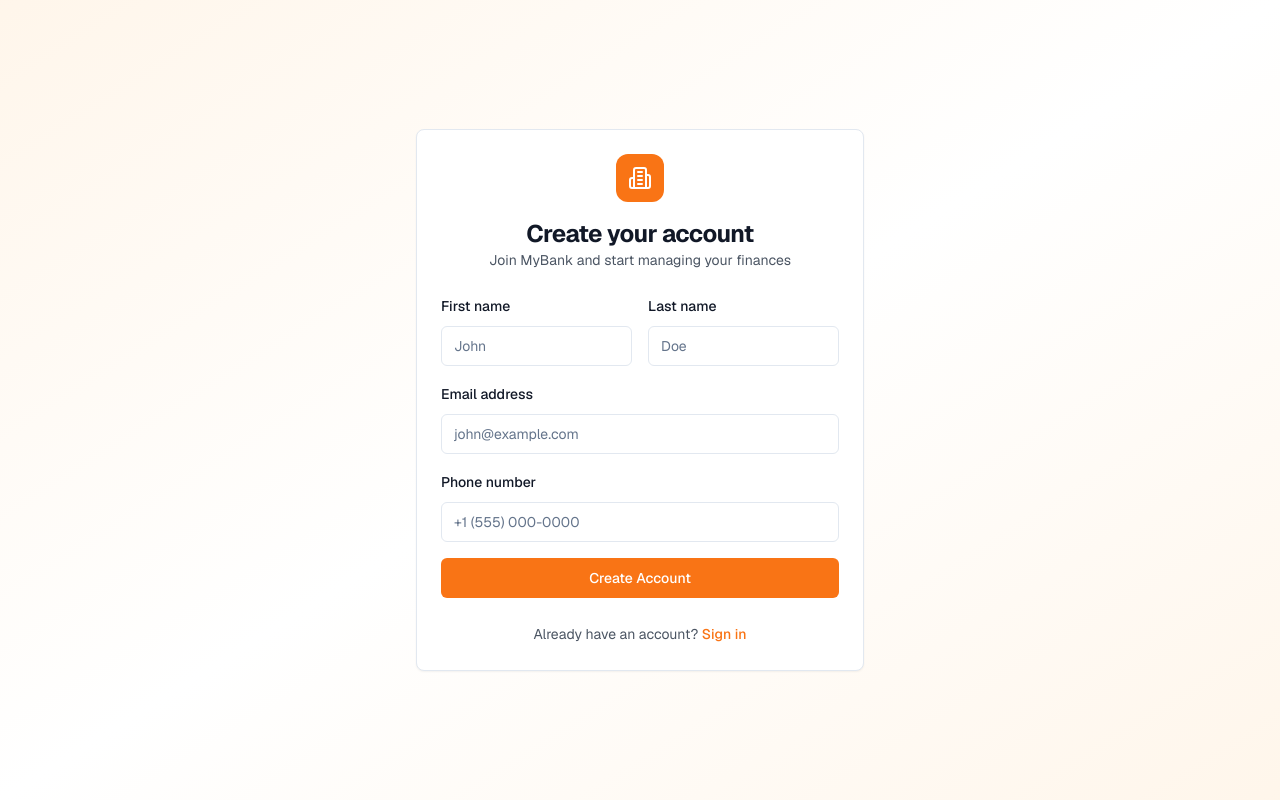
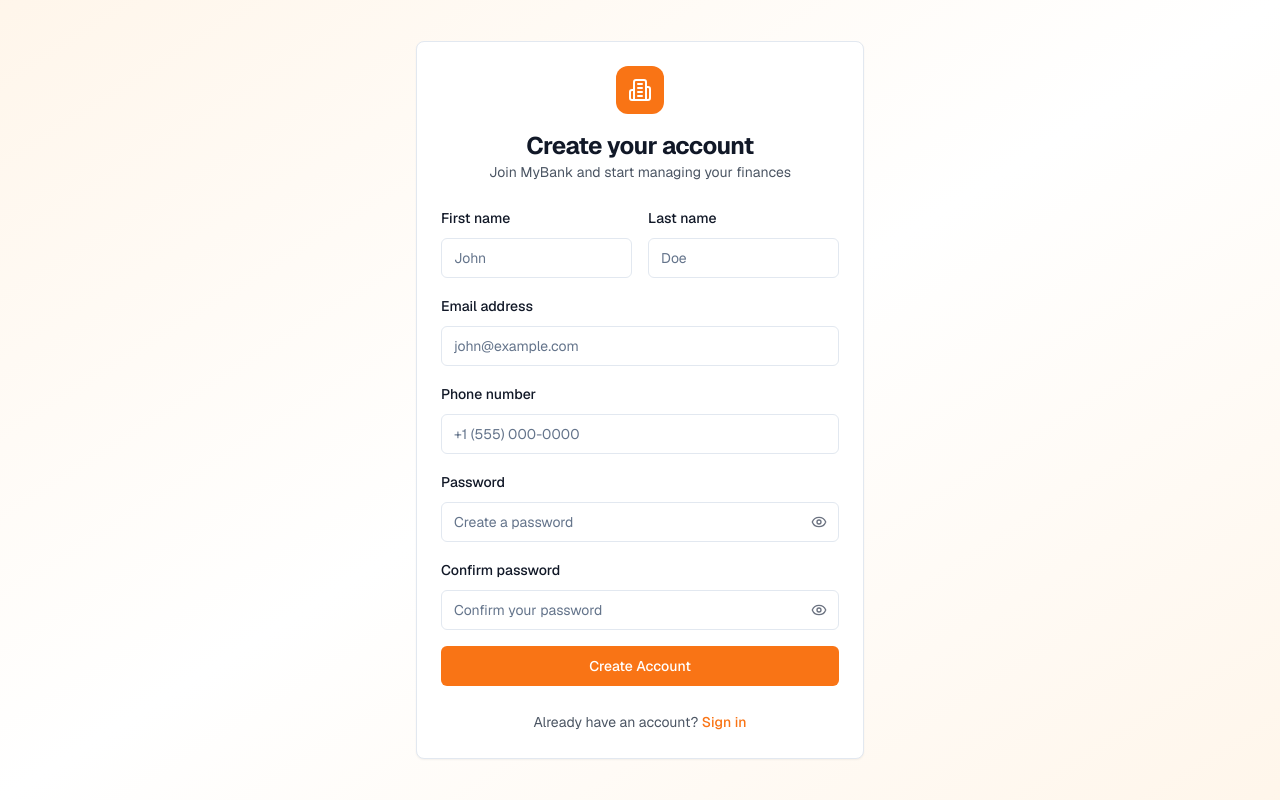
Before and after one commit to AshanHimantha/baking-webapp, a React (Vite) app: page /signup in a window 1280 px wide. Built offline with nearby package versions, Linux system fonts and the light colour scheme.

Commit message:
Add password field to sign in and sign up
Added password field to sign in and sign up forms.

```diff
--- a/src/pages/SignIn.tsx
+++ b/src/pages/SignIn.tsx
@@ -5,19 +5,21 @@ import { Button } from "@/components/ui/button";
 import { Input } from "@/components/ui/input";
 import { Card, CardContent, CardDescription, CardHeader, CardTitle } from "@/components/ui/card";
 import { InputOTP, InputOTPGroup, InputOTPSlot } from "@/components/ui/input-otp";
-import { Building2, ArrowLeft } from "lucide-react";
+import { Building2, ArrowLeft, Eye, EyeOff } from "lucide-react";
 
 const SignIn = () => {
-  const [step, setStep] = useState<'email' | 'verification'>('email');
+  const [step, setStep] = useState<'credentials' | 'verification'>('credentials');
   const [email, setEmail] = useState('');
+  const [password, setPassword] = useState('');
+  const [showPassword, setShowPassword] = useState(false);
   const [verificationCode, setVerificationCode] = useState('');
   const [isLoading, setIsLoading] = useState(false);
 
-  const handleEmailSubmit = async (e: React.FormEvent) => {
+  const handleCredentialsSubmit = async (e: React.FormEvent) => {
     e.preventDefault();
     setIsLoading(true);
 
-    // Simulate API call
+    // Simulate API call for login and sending verification code
     await new Promise(resolve => setTimeout(resolve, 1000));
 
     setIsLoading(false);
@@ -51,10 +53,10 @@ const SignIn = () => {
           </div>
           <div>
             <CardTitle className="text-2xl font-bold text-gray-900">
-              {step === 'email' ? 'Welcome back' : 'Verify your email'}
+              {step === 'credentials' ? 'Welcome back' : 'Verify your email'}
             </CardTitle>
             <CardDescription className="text-gray-600">
-              {step === 'email'
+              {step === 'credentials'
                 ? 'Sign in to your MyBank account'
                 : `We've sent a 6-digit code to ${email}`
               }
@@ -63,8 +65,8 @@ const SignIn = () => {
         </CardHeader>
 
         <CardContent className="space-y-6">
-          {step === 'email' ? (
-            <form onSubmit={handleEmailSubmit} className="space-y-4">
+          {step === 'credentials' ? (
+            <form onSubmit={handleCredentialsSubmit} className="space-y-4">
               <div className="space-y-2">
                 <label htmlFor="email" className="text-sm font-medium text-gray-900">
                   Email address
@@ -80,12 +82,42 @@ const SignIn = () => {
                 />
               </div>
 
+              <div className="space-y-2">
+                <label htmlFor="password" className="text-sm font-medium text-gray-900">
+                  Password
+                </label>
+                <div className="relative">
+                  <Input
+                    id="password"
+                    type={showPassword ? "text" : "password"}
+                    placeholder="Enter your password"
+                    value={password}
+                    onChange={(e) => setPassword(e.target.value)}
+                    required
+                    className="w-full pr-10"
+                  />
+                  <Button
+                    type="button"
+                    variant="ghost"
+                    size="sm"
+                    className="absolute right-0 top-0 h-full px-3 py-2 hover:bg-transparent"
+                    onClick={() => setShowPassword(!showPassword)}
+                  >
+                    {showPassword ? (
+                      <EyeOff className="h-4 w-4 text-gray-500" />
+                    ) : (
+                      <Eye className="h-4 w-4 text-gray-500" />
+                    )}
+                  </Button>
+                </div>
+              </div>
+
               <Button
                 type="submit"
                 className="w-full bg-banking-primary hover:bg-banking-primaryDark text-white"
                 disabled={isLoading}
               >
-                {isLoading ? 'Sending code...' : 'Continue'}
+                {isLoading ? 'Signing in...' : 'Sign In'}
               </Button>
             </form>
           ) : (
@@ -94,11 +126,11 @@ const SignIn = () => {
                 <Button
                   type="button"
                   variant="ghost"
-                  onClick={() => setStep('email')}
+                  onClick={() => setStep('credentials')}
                   className="text-gray-600 hover:text-gray-900"
                 >
                   <ArrowLeft className="w-4 h-4 mr-2" />
-                  Back to email
+                  Back to sign in
                 </Button>
               </div>
 
--- a/src/pages/SignUp.tsx
+++ b/src/pages/SignUp.tsx
@@ -5,7 +5,7 @@ import { Button } from "@/components/ui/button";
 import { Input } from "@/components/ui/input";
 import { Card, CardContent, CardDescription, CardHeader, CardTitle } from "@/components/ui/card";
 import { InputOTP, InputOTPGroup, InputOTPSlot } from "@/components/ui/input-otp";
-import { Building2, ArrowLeft } from "lucide-react";
+import { Building2, ArrowLeft, Eye, EyeOff } from "lucide-react";
 
 const SignUp = () => {
   const [step, setStep] = useState<'details' | 'verification'>('details');
@@ -13,13 +13,23 @@ const SignUp = () => {
     firstName: '',
     lastName: '',
     email: '',
-    phone: ''
+    phone: '',
+    password: '',
+    confirmPassword: ''
   });
+  const [showPassword, setShowPassword] = useState(false);
+  const [showConfirmPassword, setShowConfirmPassword] = useState(false);
   const [verificationCode, setVerificationCode] = useState('');
   const [isLoading, setIsLoading] = useState(false);
 
   const handleDetailsSubmit = async (e: React.FormEvent) => {
     e.preventDefault();
+
+    if (formData.password !== formData.confirmPassword) {
+      console.error('Passwords do not match');
+      return;
+    }
+
     setIsLoading(true);
 
     // Simulate API call
@@ -131,6 +141,66 @@ const SignUp = () => {
                 />
               </div>
 
+              <div className="space-y-2">
+                <label htmlFor="password" className="text-sm font-medium text-gray-900">
+                  Password
+                </label>
+                <div className="relative">
+                  <Input
+                    id="password"
+                    type={showPassword ? "text" : "password"}
+                    placeholder="Create a password"
+                    value={formData.password}
+                    onChange={handleInputChange('password')}
+                    required
+                    className="pr-10"
+                  />
+                  <Button
+                    type="button"
+                    variant="ghost"
+                    size="sm"
+                    className="absolute right-0 top-0 h-full px-3 py-2 hover:bg-transparent"
+                    onClick={() => setShowPassword(!showPassword)}
+                  >
+                    {showPassword ? (
+                      <EyeOff className="h-4 w-4 text-gray-500" />
+                    ) : (
+                      <Eye className="h-4 w-4 text-gray-500" />
+                    )}
+                  </Button>
+                </div>
+              </div>
+
+              <div className="space-y-2">
+                <label htmlFor="confirmPassword" className="text-sm font-medium text-gray-900">
+                  Confirm password
+                </label>
+                <div className="relative">
+                  <Input
+                    id="confirmPassword"
+                    type={showConfirmPassword ? "text" : "password"}
+                    placeholder="Confirm your password"
+                    value={formData.confirmPassword}
+                    onChange={handleInputChange('confirmPassword')}
+                    required
+                    className="pr-10"
+                  />
+                  <Button
+                    type="button"
+                    variant="ghost"
+                    size="sm"
+                    className="absolute right-0 top-0 h-full px-3 py-2 hover:bg-transparent"
+                    onClick={() => setShowConfirmPassword(!showConfirmPassword)}
+                  >
+                    {showConfirmPassword ? (
+                      <EyeOff className="h-4 w-4 text-gray-500" />
+                    ) : (
+                      <Eye className="h-4 w-4 text-gray-500" />
+                    )}
+                  </Button>
+                </div>
+              </div>
+
               <Button
                 type="submit"
                 className="w-full bg-banking-primary hover:bg-banking-primaryDark text-white"
@@ -196,7 +266,7 @@ const SignUp = () => {
 
           <div className="text-center">
             <span className="text-sm text-gray-600">
-              Already have an account?{' '}
+              {step === 'details' ? 'Already have an account?' : 'Already have an account?'}{' '}
               <Link to="/signin" className="text-banking-primary hover:text-banking-primaryDark font-medium">
                 Sign in
               </Link>
```
